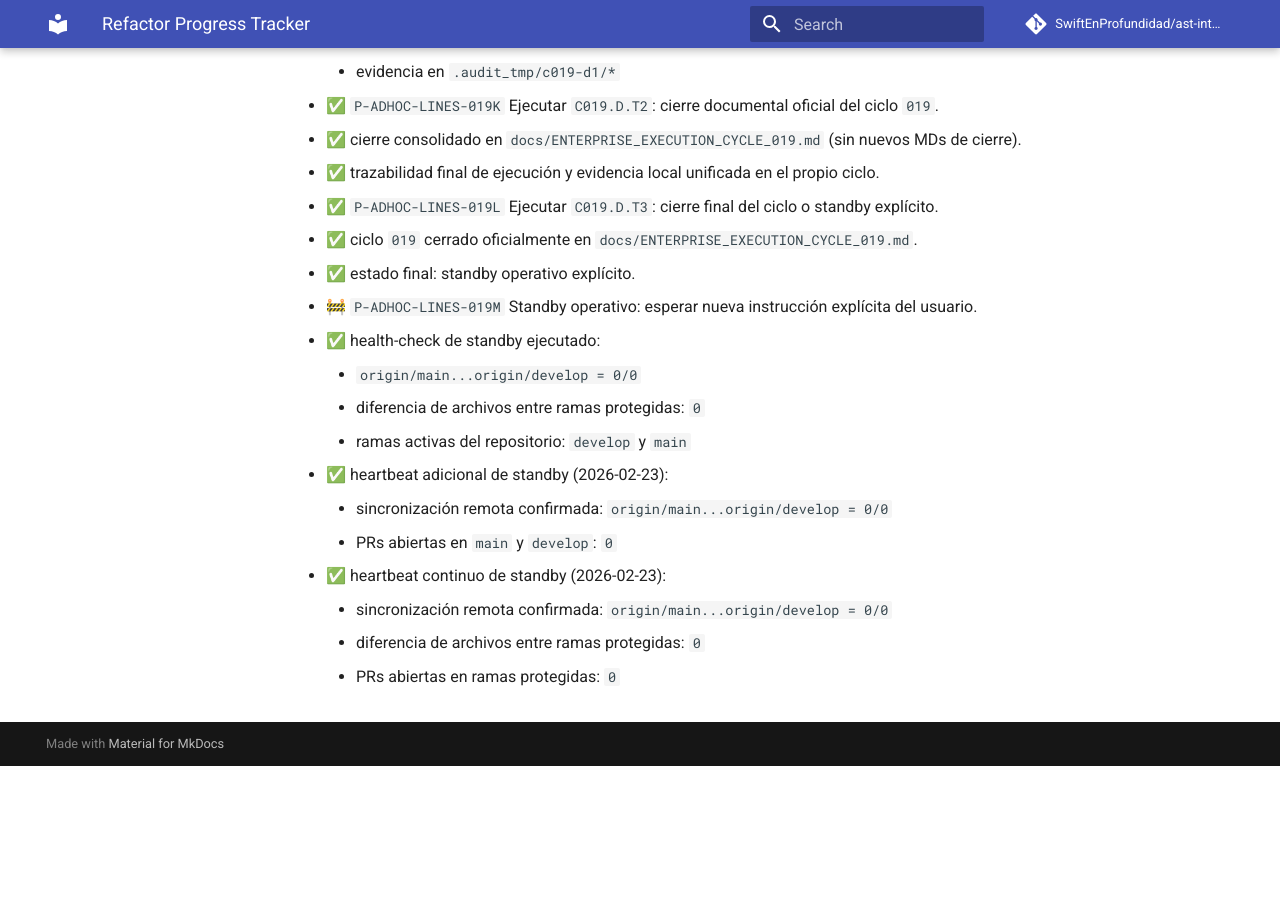
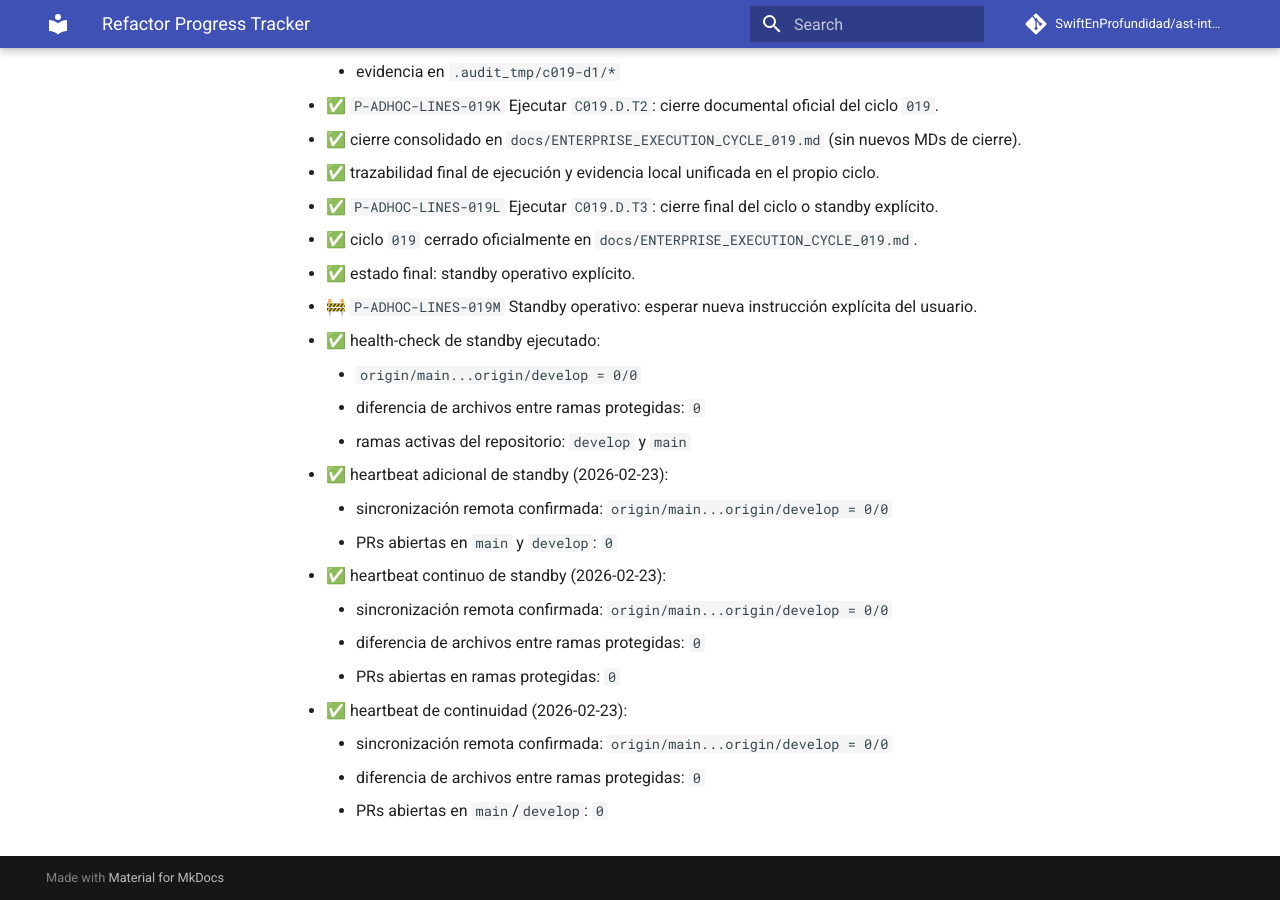
Before and after one commit to SwiftEnProfundidad/ast-intelligence-hooks, an MkDocs documentation site: the page built from docs/REFRACTOR_PROGRESS.md, in a window 1280 px wide and 900 px high, scrolled down 16407 px. Built offline with MkDocs 1.6.1 and Material for MkDocs 9.7.7, drawn with Linux system fonts in a browser that asks for light colours; comment, search, counter and statistics services are not loaded; before the commit the page ends 17173 px from its top, so only the background shows below that.

Commit message:
docs(standby): persist continuity heartbeat

```diff
--- a/docs/REFRACTOR_PROGRESS.md
+++ b/docs/REFRACTOR_PROGRESS.md
@@ -488,3 +488,7 @@ Plan base visible para seguimiento previo y durante la implementacion.
     - sincronización remota confirmada: `origin/main...origin/develop = 0/0`
     - diferencia de archivos entre ramas protegidas: `0`
     - PRs abiertas en ramas protegidas: `0`
+  - ✅ heartbeat de continuidad (2026-02-23):
+    - sincronización remota confirmada: `origin/main...origin/develop = 0/0`
+    - diferencia de archivos entre ramas protegidas: `0`
+    - PRs abiertas en `main`/`develop`: `0`
```
